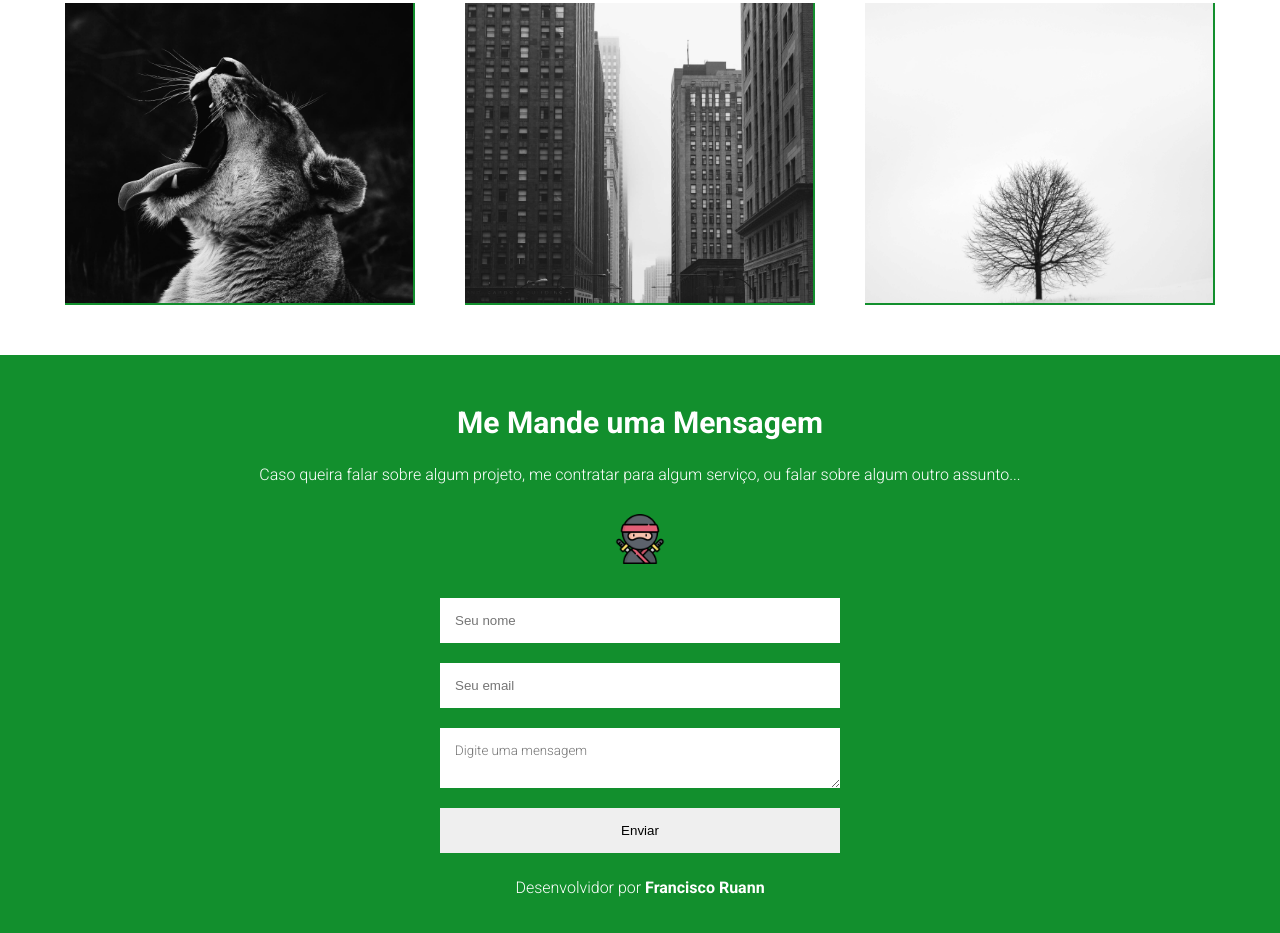
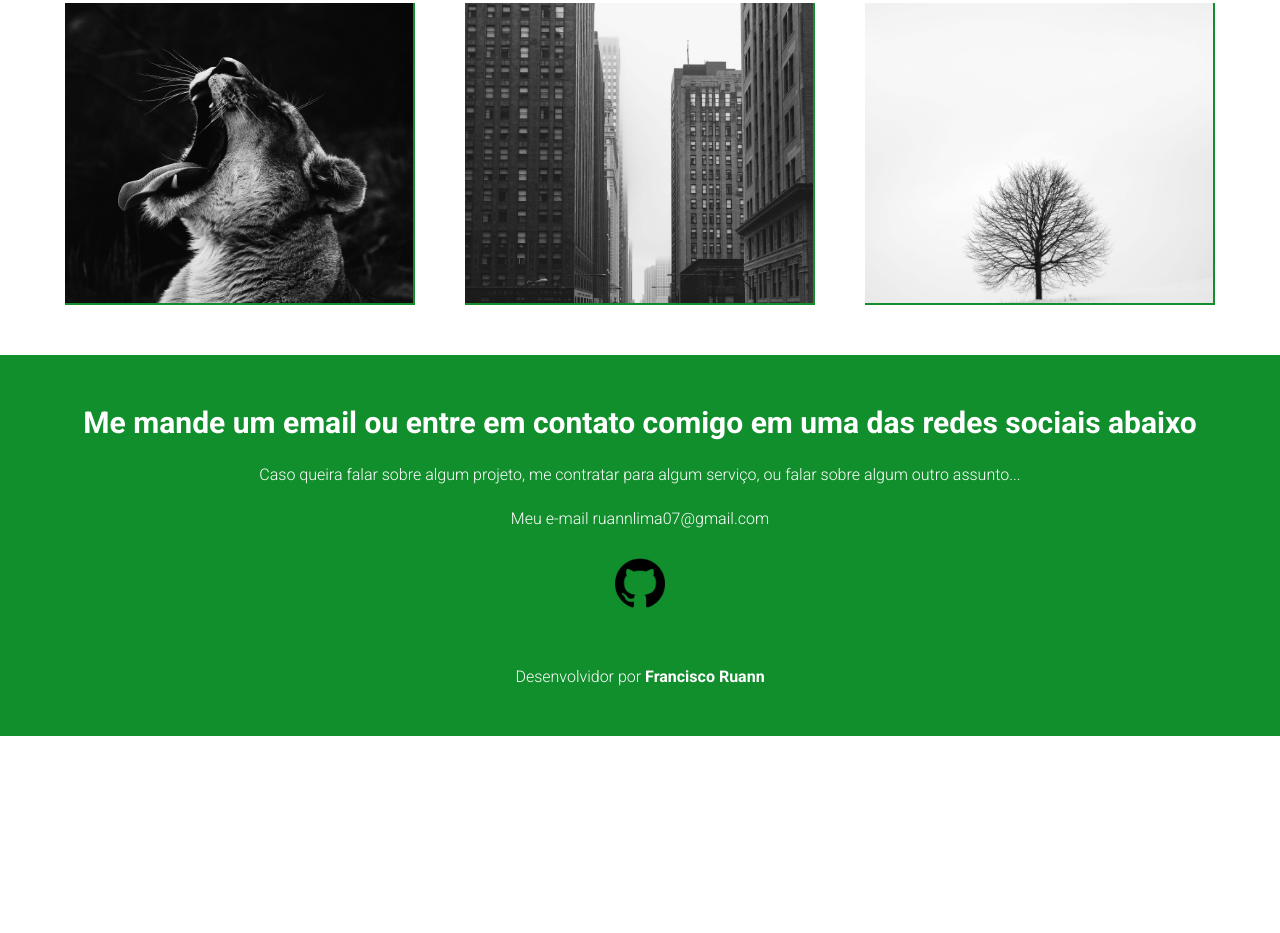
Before and after one commit to Ruann07/Ruann07.gihub.io, a plain HTML site: page index.html in a window 1280 px wide. Shown: the part 2188-3121 px from the top of the page. After the commit the page ends 2924 px from the top, so only its background shows below. Drawn offline with Linux system fonts and the light colour scheme.

Commit message:
add link to github

```diff
--- a/index.html
+++ b/index.html
@@ -97,15 +97,11 @@
         <!--Jobs Fim-->
         <!--Footer Inicio-->
         <footer>
-            <h2>Me Mande uma Mensagem</h2>
+            <h2>Me mande um email ou entre em contato comigo em uma das redes sociais abaixo</h2>
             <p>Caso queira falar sobre algum projeto, me contratar para algum serviço, ou falar sobre algum outro assunto...</p>
-            <img src="img/ninja.png" alt="Perfil" >
-            <form action="" method="">
-                <input type="name" name="namee" placeholder="Seu nome">
-                <input type="email" name="email" placeholder="Seu email">
-                <textarea name="msg" placeholder="Digite uma mensagem"></textarea>
-                <input type="submit" value="Enviar">
-            </form>
+            <p>Meu e-mail ruannlima07@gmail.com </p>
+            <a href="https://github.com/Ruann07" target="_blank"><img src="img/logo_github.png"></a>
+
             <p>Desenvolvidor por <span class="detail">Francisco Ruann</span></p>
         </footer>
         <!--Footer Fim-->
```
Also changed, not shown: img/logo_github.png (added).
